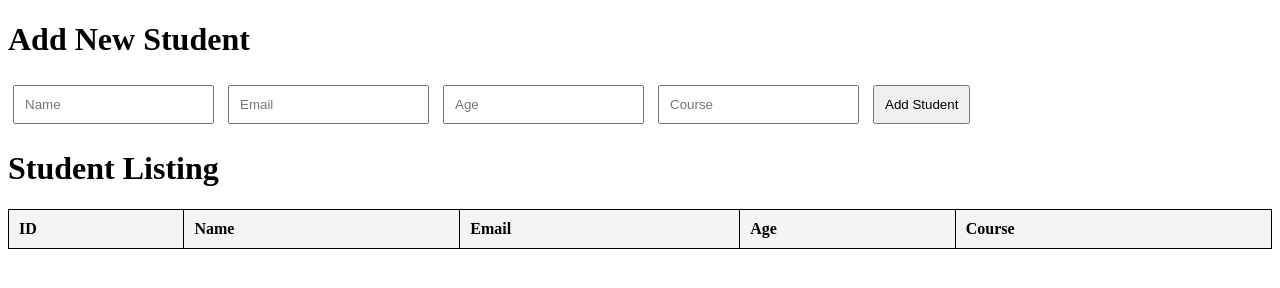
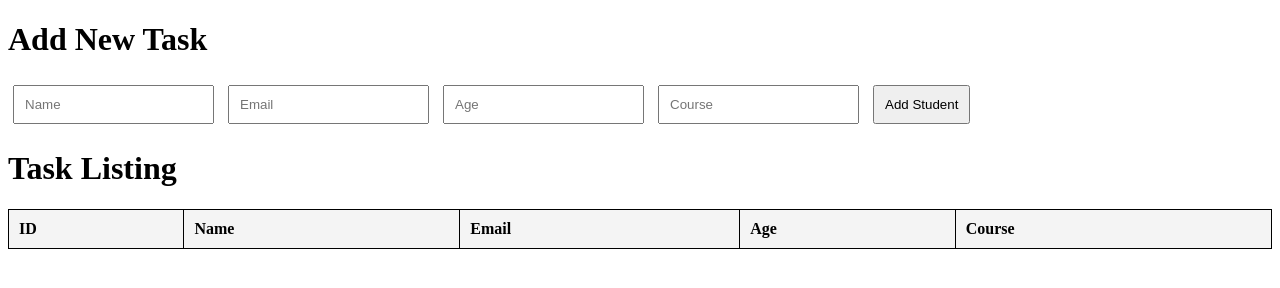
Before and after one commit to SamueleGiuseppe25/DevOps-TaskManagement-App, a plain HTML site: page front-end/index.html in a window 1280 px wide. Drawn offline with Linux system fonts and the light colour scheme; no server answers.

Commit message:
text change in index.html

```diff
--- a/front-end/index.html
+++ b/front-end/index.html
@@ -31,7 +31,7 @@
     </style>
 </head>
 <body onload="init()">
-<h1>Add New Student</h1>
+<h1>Add New Task</h1>
     <form id="studentForm">
         <input type="hidden" id="id" name="id">
         <input type="text" id="name" name="name" placeholder="Name">
@@ -41,7 +41,7 @@
         <button type="submit">Add Student</button>
     </form>
 
-<h1>Student Listing</h1>
+<h1>Task Listing</h1>
     <table id="studentTable">
         <thead>
             <tr>
```
